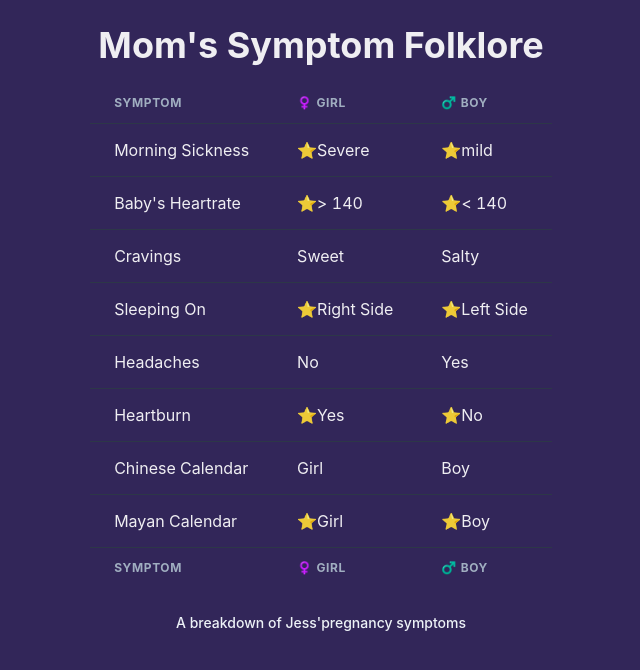
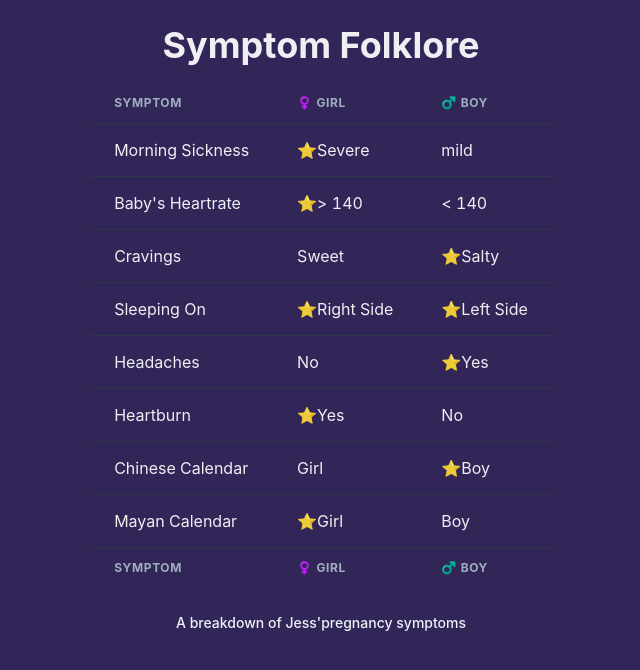
Before and after one commit to jimmyshaka/jcubed, a Next.js app: page /mom in a window 1280 px wide. Shown: the top 670 px of the page, without its empty margins (319-959 px from the left). Built offline with nearby package versions, Linux system fonts and the light colour scheme.

Commit message:
Fix bugs with symptom folkore

```diff
--- a/pages/mom.js
+++ b/pages/mom.js
@@ -66,7 +66,7 @@ export default function Mom() {
   ]
 
   return (
-    <Layout title="Mom's Symptom Folklore">
+    <Layout title="Symptom Folklore">
       <Table variant="simple">
         <TableCaption>A breakdown of Jess&apos;pregnancy symptoms</TableCaption>
         <Thead>
@@ -82,7 +82,7 @@ export default function Mom() {
               <Tr key={symptom.name}>
                 <Td>{symptom.name}</Td>
                 <Td>{!!symptom.isGirl && '⭐'}{symptom.girlData}</Td>
-                <Td>{!!symptom.isGirl && '⭐'}{symptom.boyData}</Td>
+                <Td>{!!symptom.isBoy && '⭐'}{symptom.boyData}</Td>
               </Tr>
             )
           })}
```
